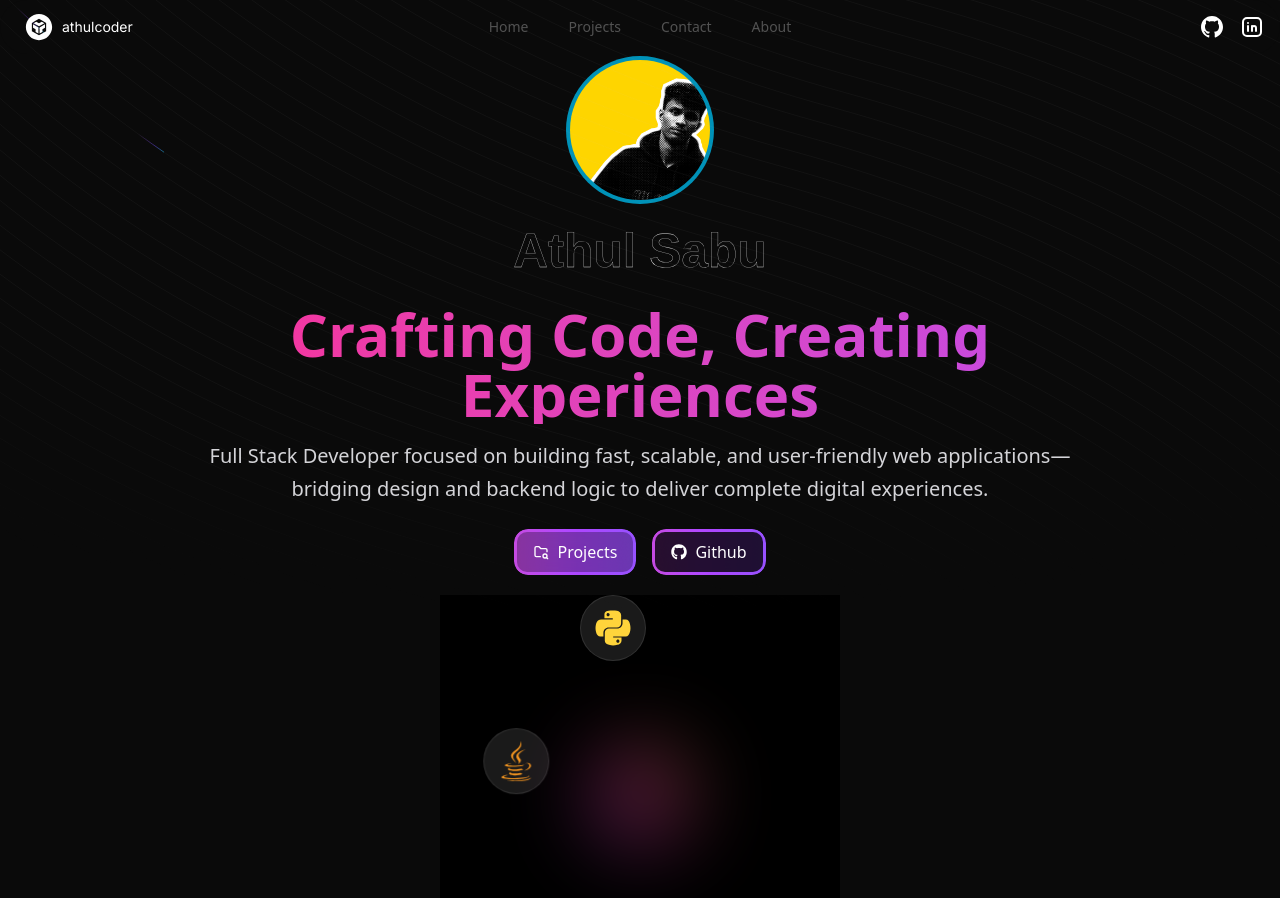
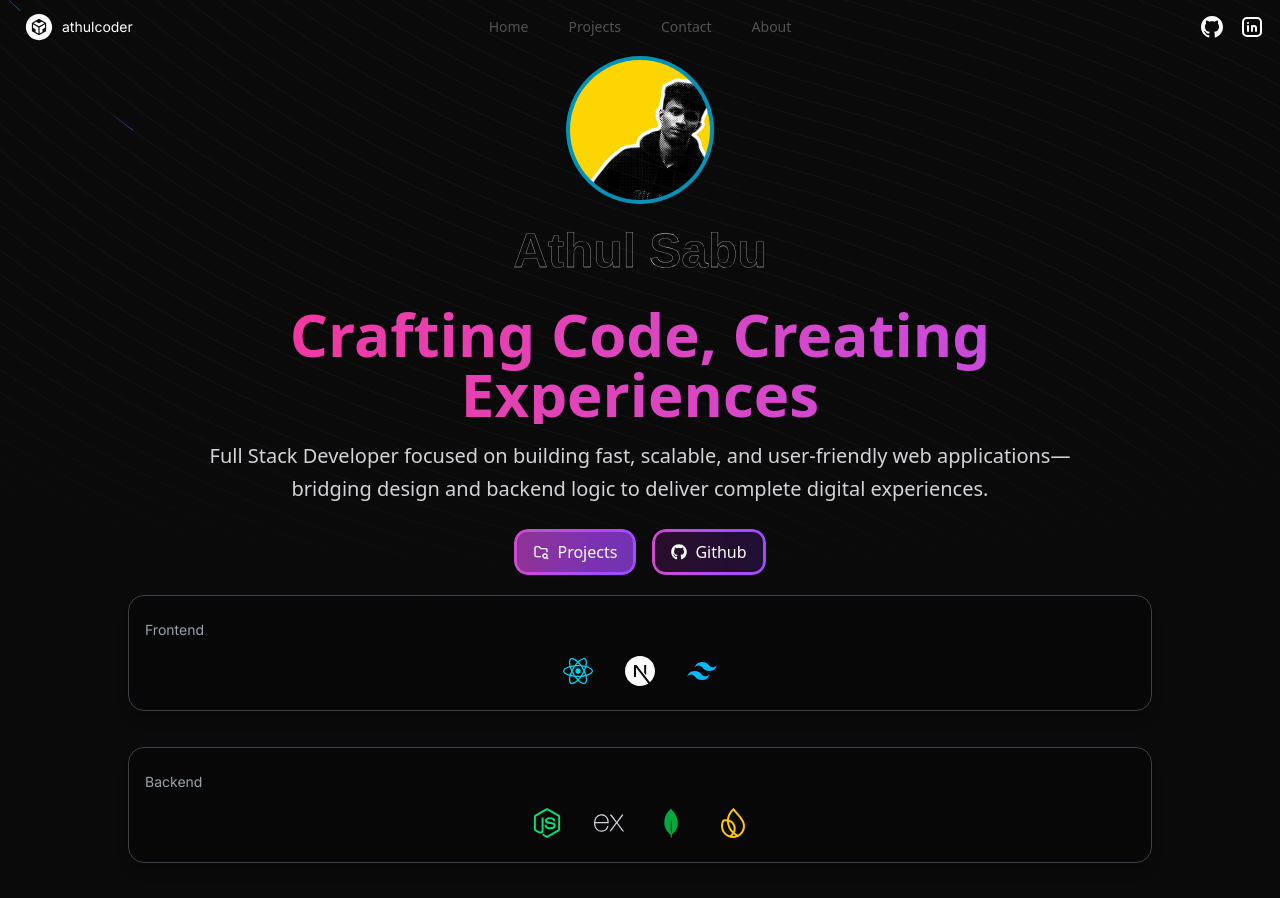
Before and after one commit to athulcoder/athulcoder.github.io, a Next.js app: page / in a window 1280 px wide. Shown: the top 898 px of the page. Built offline with nearby package versions, Linux system fonts and the light colour scheme.

Commit message:
hero editing:

```diff
--- a/app/(home)/page.jsx
+++ b/app/(home)/page.jsx
@@ -15,13 +15,14 @@ function BackgroundBeamsDemo() {
   return (
     <div className="h-fit w-full  bg-neutral-950 relative flex flex-col  antialiased ">
       <div className="flex flex-col my-14 mx-5   justify-center items-center">
+        <div className="flex flex-col justify-center items-center">
           <div className="flex justify-center items-center p-1 bg-cyan-600 h-fit w-fit rounded-full ">
             <Image
               src="./athul_sabu.jpg"
               width={300}
               height={300}
               alt="athul sabu"
-            className="rounded-full w-[140px] h-[140px]"
+              className="rounded-full w-[140px] h-[140px] "
             />
           </div>
           <div className="flex-col justify-center items-center">
@@ -32,10 +33,13 @@ function BackgroundBeamsDemo() {
             </h1>
           </div>
           <HeroContent />
-        <LangCircle />
-        <Languages />
+        </div>
+
+        <div className="flex flex-col w-full">
+          {/* <Languages /> */}
           <Skills />
           <GithubCalendar />
+        </div>
       </div>
     </div>
   );
--- a/components/HeroSection.jsx
+++ b/components/HeroSection.jsx
@@ -41,7 +41,7 @@ export default function HeroContent() {
           label={"Projects"}
           icon={TbFolderSearch}
           onClick={() => console.log("hello")}
-          className=""
+          className="cursor-pointer"
           innerBg="bg-black/30"
         />
 
@@ -51,6 +51,7 @@ export default function HeroContent() {
           onClick={() =>
             (window.location.href = "https://github.com/athulcoder")
           }
+          className="cursor-pointer"
         />
       </motion.div>
     </div>
--- a/components/LangCricle.jsx
+++ b/components/LangCricle.jsx
@@ -1,44 +1,53 @@
 "use client";
 
 import { motion, AnimatePresence } from "framer-motion";
+import { useState } from "react";
 import { FaPython, FaJava, FaJs } from "react-icons/fa";
 import { SiCplusplus } from "react-icons/si";
-import { useState } from "react";
 import { FaC } from "react-icons/fa6";
+
 const languages = [
-  { name: "Python", icon: <FaPython size={40} />, color: "#FFD43B" },
-  { name: "Java", icon: <FaJava size={40} />, color: "#f89820" },
-  { name: "JavaScript", icon: <FaJs size={40} />, color: "#f7df1e" },
-  { name: "C++", icon: <SiCplusplus size={40} />, color: "#00599C" },
-  { name: "C", icon: <FaC size={40} />, color: "#A8B9CC" },
+  { name: "Python", icon: <FaPython size={28} />, color: "#FFD43B" },
+  { name: "Java", icon: <FaJava size={28} />, color: "#f89820" },
+  { name: "JavaScript", icon: <FaJs size={28} />, color: "#f7df1e" },
+  { name: "C++", icon: <SiCplusplus size={28} />, color: "#00599C" },
+  { name: "C", icon: <FaC size={28} />, color: "#A8B9CC" },
 ];
+
 export default function LangCircle() {
   const [hovered, setHovered] = useState(null);
 
   return (
-    <div className="relative min-h-[400px] flex items-center justify-center bg-black text-white overflow-hidden">
-      {/* Circular Icons */}
-      <div className="relative w-[300px] h-[300px] md:w-[400px] md:h-[400px]">
+    <div className="relative min-h-[500px] flex items-center justify-center bg-transparent text-white overflow-hidden">
+      {/* Rotating Ring */}
+      <motion.div
+        className="relative w-[300px] h-[300px] md:w-[380px] md:h-[380px] rounded-full flex items-center justify-center"
+        animate={{ rotate: 360 }}
+        transition={{
+          repeat: Infinity,
+          ease: "linear",
+          duration: 30,
+        }}
+        style={{
+          willChange: "transform",
+          transformStyle: "preserve-3d",
+        }}
+      >
+        {/* Language Icons around the ring */}
         {languages.map((lang, index) => {
-          const angle = (index / languages.length) * (2 * Math.PI);
-          const x = Math.cos(angle) * 140;
-          const y = Math.sin(angle) * 140;
-
+          const angle = (index / languages.length) * 360;
           return (
             <motion.div
               key={lang.name}
+              className="absolute left-1/2 top-1/2"
+              style={{
+                transform: `rotate(${angle}deg) translate(140px) rotate(-${angle}deg)`,
+              }}
               onMouseEnter={() => setHovered(index)}
               onMouseLeave={() => setHovered(null)}
-              className="absolute"
-              animate={{
-                x,
-                y,
-                scale: hovered === index ? 1.2 : 1,
-              }}
-              transition={{ type: "spring", stiffness: 200, damping: 15 }}
             >
               <div
-                className="p-3 rounded-full backdrop-blur-md border border-white/10 bg-white/10 shadow-lg cursor-pointer hover:scale-110 transition-transform"
+                className="p-3 rounded-full backdrop-blur-md border border-white/10 bg-white/10 shadow-md cursor-pointer hover:scale-110 transition-transform duration-300"
                 style={{ color: lang.color }}
               >
                 {lang.icon}
@@ -46,22 +55,29 @@ export default function LangCircle() {
             </motion.div>
           );
         })}
+      </motion.div>
 
-        {/* Center Blur Glow */}
-        <div className="absolute inset-0 flex items-center justify-center pointer-events-none">
-          <div className="w-28 h-28 bg-gradient-to-tr from-purple-500 via-pink-500 to-yellow-500 blur-2xl opacity-30 rounded-full animate-pulse"></div>
+      {/* Static Center Text */}
+      <div className="absolute z-10 flex flex-col items-center justify-center">
+        <div className="relative">
+          {/* Soft background glow */}
+          <div className="absolute inset-0 w-16 h-16 bg-gradient-to-tr from-purple-500 via-pink-500 to-yellow-400 blur-2xl opacity-20 rounded-full" />
+          {/* Static text */}
+          <h2 className="text-sm md:text-base font-medium text-white/80 z-10">
+            Languages
+          </h2>
         </div>
       </div>
 
-      {/* Hover Tag */}
+      {/* Hover Tooltip */}
       <AnimatePresence>
         {hovered !== null && (
           <motion.div
-            key="tag"
+            key="tooltip"
             initial={{ opacity: 0, y: 10 }}
             animate={{ opacity: 1, y: 0 }}
             exit={{ opacity: 0, y: 10 }}
-            className="absolute bottom-6 bg-white/10 text-sm text-white px-4 py-1 rounded-full backdrop-blur border border-white/10 shadow-md"
+            className="absolute bottom-8 text-xs bg-white/10 text-white px-3 py-1 rounded-full backdrop-blur border border-white/10 shadow"
           >
             {languages[hovered].name}
           </motion.div>
```
Lines whose indentation alone changed are shown as unchanged.
